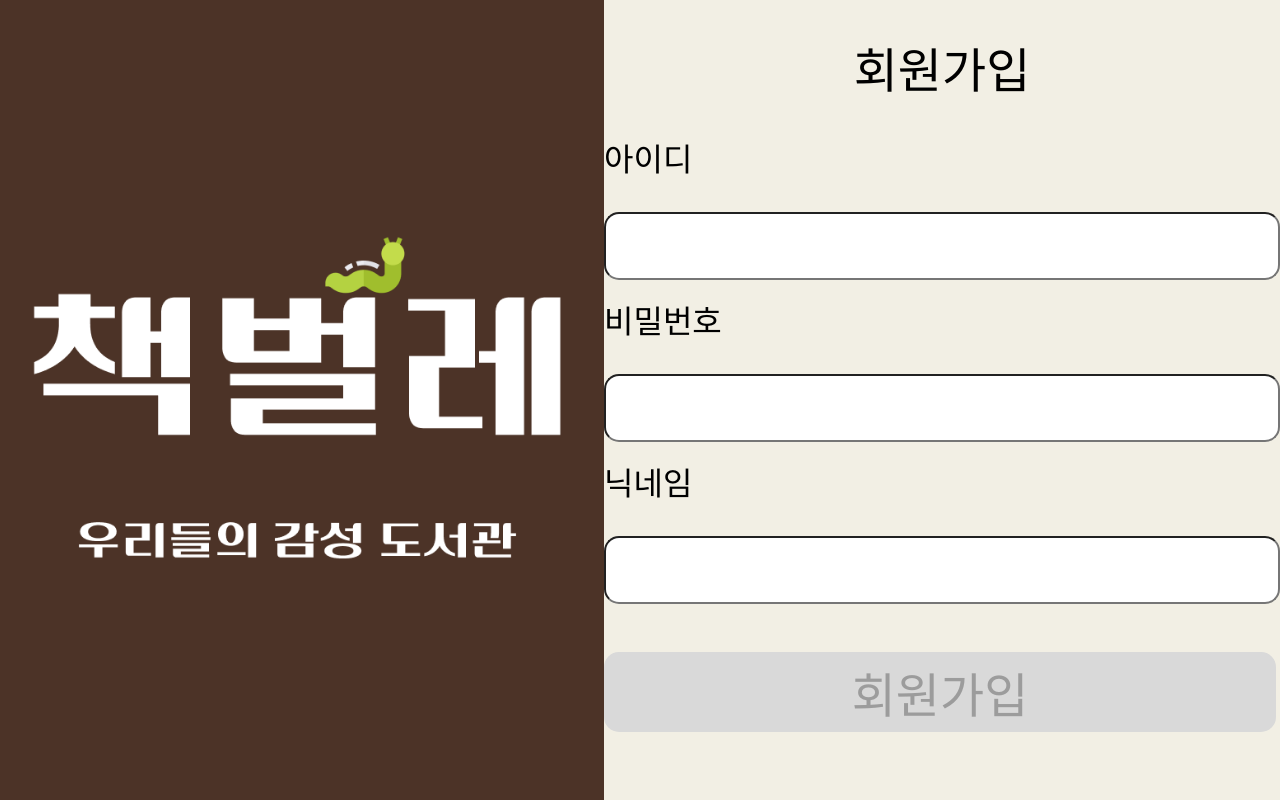
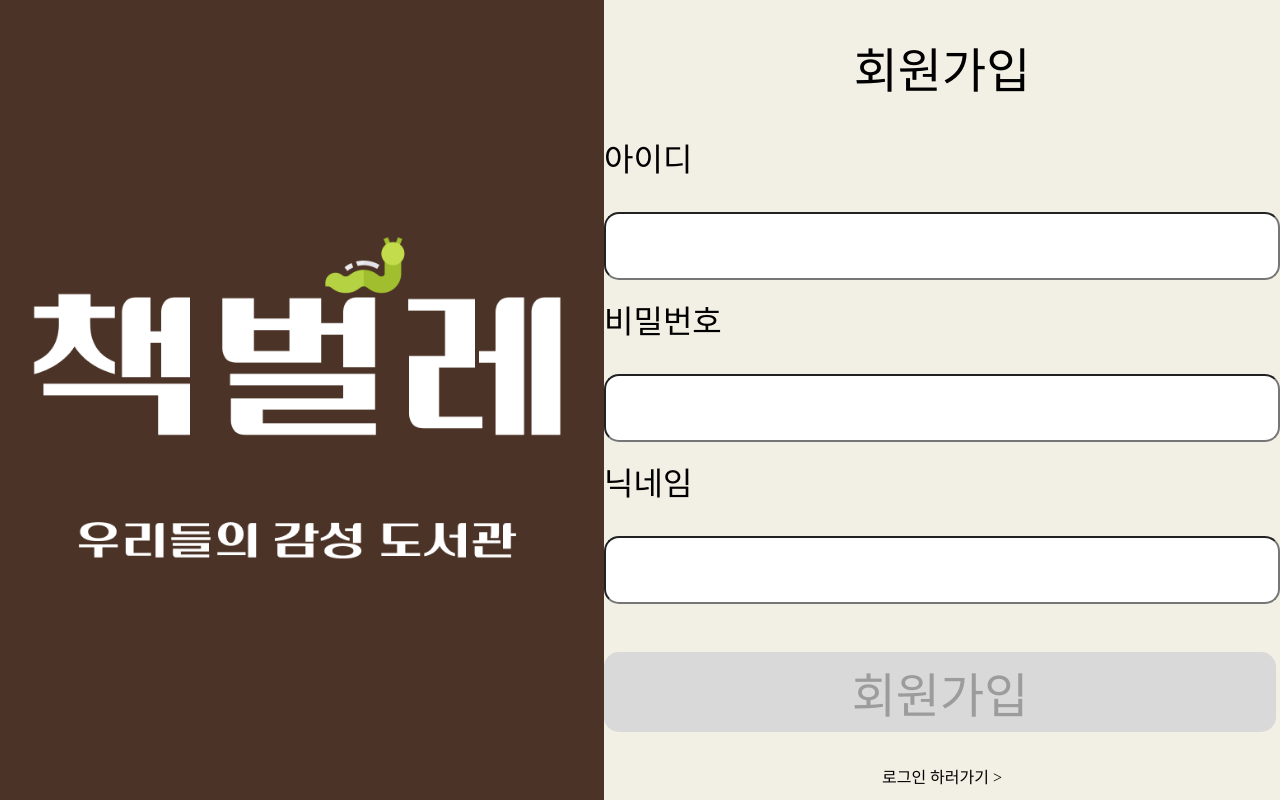
Before and after one commit to musickyi/bookworm-frontend, a Next.js app: page /signup in a window 1280 px wide. Built offline with nearby package versions, Linux system fonts and the light colour scheme; no server answers; a web font is replaced by a local one.

Commit message:
로그인,회원가입 API 문제 수정

```diff
--- a/src/api/TokenManager.ts
+++ b/src/api/TokenManager.ts
@@ -37,7 +37,7 @@ class TokenManager {
         {},
         {
           headers: {
-            RefreshToken: `Bearer ${refresh}`,
+            RefreshToken: `${refresh}`,
           },
         }
       );
@@ -51,8 +51,7 @@ class TokenManager {
   }
 
   skipUrl() {
-    const skipUrl = ['/login', '/signUp'];
-
+    const skipUrl = ['/login', '/signup'];
     return skipUrl.includes(Router.route);
   }
 
--- a/src/api/index.ts
+++ b/src/api/index.ts
@@ -4,6 +4,12 @@ import TokenManager from './TokenManager';
 const API = axios.create({
     baseURL: process.env.NEXT_PUBLIC_SERVER_URL,
 })
+
+
+export const notTokenAPI = axios.create({
+    baseURL: process.env.NEXT_PUBLIC_SERVER_URL,
+});
+
 
 API.interceptors.request.use(async (config) => {
     const tokenManager = new TokenManager();
--- a/src/components/LoginPage/index.tsx
+++ b/src/components/LoginPage/index.tsx
@@ -4,7 +4,7 @@ import { useRouter } from 'next/router';
 import Image from 'next/image';
 import Logo from '../../../public/png/Logo.png'
 import Link from 'next/link';
-import API from '../../api';
+import { notTokenAPI } from '../../api';
 import { TokenType } from '../../type/TokenType';
 
 
@@ -16,7 +16,7 @@ const LoginPage = () => {
 
   const handleLogin = async () => {
     try {
-      const response = await API.post('/auth/login', {
+      const response = await notTokenAPI.post('/auth/login', {
         "memberId":username,
         "password":password
       });
@@ -30,7 +30,7 @@ const LoginPage = () => {
 
       router.push('/a1');
     } catch (error) {
-      console.error('로그인 실패. 아이디와 비밀번호를 확인하세요.');
+      alert('아이디와 비밀번호가 일치하지 않습니다. 아이디와 비밀번호를 확인하세요.');
     }
   };
 
--- a/src/components/SignupPage/index.tsx
+++ b/src/components/SignupPage/index.tsx
@@ -2,8 +2,9 @@ import React, { useState } from 'react';
 import Image from 'next/image';
 import { useRouter } from 'next/router';
 import Logo from '../../../public/png/Logo.png'
-import API from '../../api';
+import { notTokenAPI} from '../../api';
 import * as S from './style';
+import Link from 'next/link';
 
 const SignupPage = () => {
   const router = useRouter();
@@ -19,18 +20,20 @@ const SignupPage = () => {
         alert('비밀번호는 영어,숫자포함 8자리 이상이여야 합니다. ');
         return;
       }
-      const response: any = await API.post('/auth/signup', {
+      const response: any = await notTokenAPI.post('/auth/signup', {
         id:username,
         password:password,
         nickname:nickname,
       });
-      if (response.status == 200) {
-        router.push('/login');
+
+      if(response.status == 201) router.push('/login');
+
+    } catch (error:any) {
+      if (error.response && error.response.status === 409) {
+        alert('아이디 또는 닉네임이 이미 사용 중입니다.');
       } else {
-        console.error('Signup failed:', response.error);
+        console.error('Error during signup:', error);
       }
-    } catch (error) {
-      console.error('Error during signup:', error);
     }
   };
   const isFormValid = () => {
@@ -74,6 +77,9 @@ const SignupPage = () => {
           <S.Button onClick={handleSignup} disabled={!isFormValid()}>
             회원가입
           </S.Button>
+          <S.JoinLink>
+            <Link href='/login'>로그인 하러가기 {'>'}</Link>
+          </S.JoinLink>
         </S.SignupBottom>
       </S.SignupContainer>
     </S.Container >
--- a/src/components/SignupPage/style.ts
+++ b/src/components/SignupPage/style.ts
@@ -99,6 +99,17 @@ export const Button = styled.button`
   }
 `;
 
+export const JoinLink = styled.div`
+  display: flex;
+  justify-content: center;
+
+  a {
+    text-decoration: none;
+    color: black;
+    padding: 2rem;
+  }
+`;
+
 export const SignupBottom = styled.div`
   padding-bottom: 11rem;
 
```
